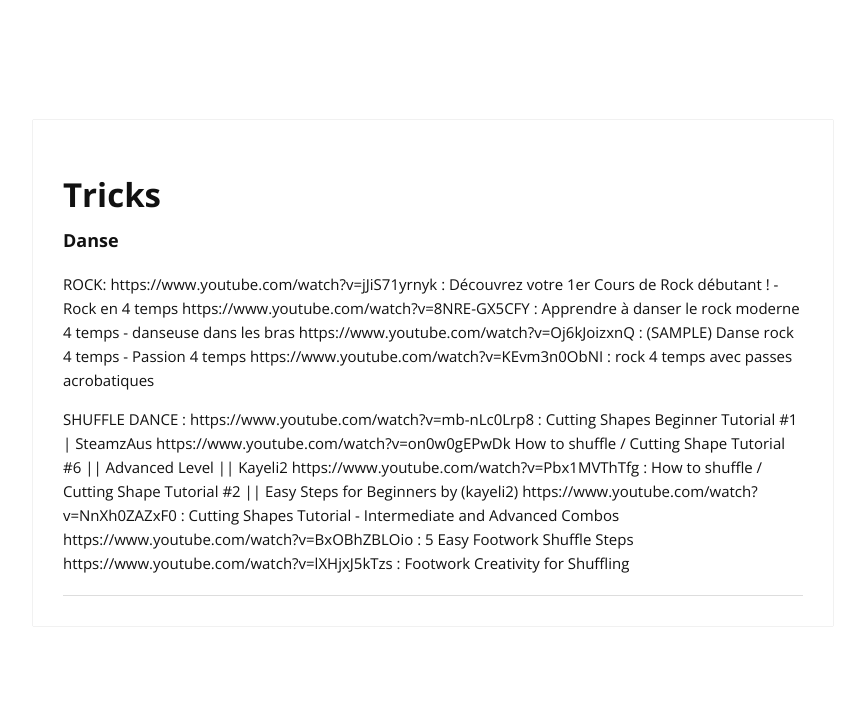
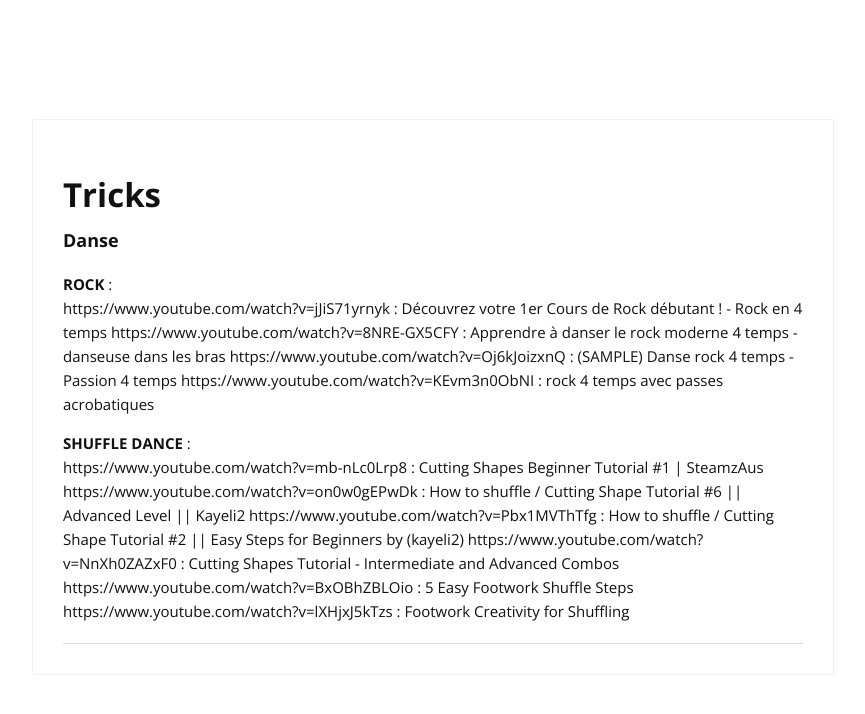
Before and after one commit to cylmat/cylmat.github.io, a Jekyll site: the page built from _pages/tricks.md, in a window 1280 px wide. Shown: the top 714 px of the page, without its empty margins (207-1072 px from the left). Built offline with Jekyll 4.4.1, drawn with Linux system fonts in a browser that asks for light colours; nearby versions of some CDN libraries; part of the change alters nothing that is shown.

```diff
--- a/_pages/tricks.md
+++ b/_pages/tricks.md
@@ -6,15 +6,15 @@ permalink: /tricks/
 
 ### Danse
 
-ROCK:
+**ROCK** :
 https://www.youtube.com/watch?v=jJiS71yrnyk : Découvrez votre 1er Cours de Rock débutant ! - Rock en 4 temps
 https://www.youtube.com/watch?v=8NRE-GX5CFY : Apprendre à danser le rock moderne 4 temps - danseuse dans les bras
 https://www.youtube.com/watch?v=Oj6kJoizxnQ : (SAMPLE) Danse rock 4 temps - Passion 4 temps
 https://www.youtube.com/watch?v=KEvm3n0ObNI : rock 4 temps avec passes acrobatiques
 
-SHUFFLE DANCE :
+**SHUFFLE DANCE** :
 https://www.youtube.com/watch?v=mb-nLc0Lrp8 : Cutting Shapes Beginner Tutorial #1 | SteamzAus
-https://www.youtube.com/watch?v=on0w0gEPwDk How to shuffle / Cutting Shape Tutorial #6 || Advanced Level || Kayeli2
+https://www.youtube.com/watch?v=on0w0gEPwDk : How to shuffle / Cutting Shape Tutorial #6 || Advanced Level || Kayeli2
 https://www.youtube.com/watch?v=Pbx1MVThTfg : How to shuffle / Cutting Shape Tutorial #2 || Easy Steps for Beginners by (kayeli2)
 https://www.youtube.com/watch?v=NnXh0ZAZxF0 : Cutting Shapes Tutorial - Intermediate and Advanced Combos
 https://www.youtube.com/watch?v=BxOBhZBLOio : 5 Easy Footwork Shuffle Steps
```
